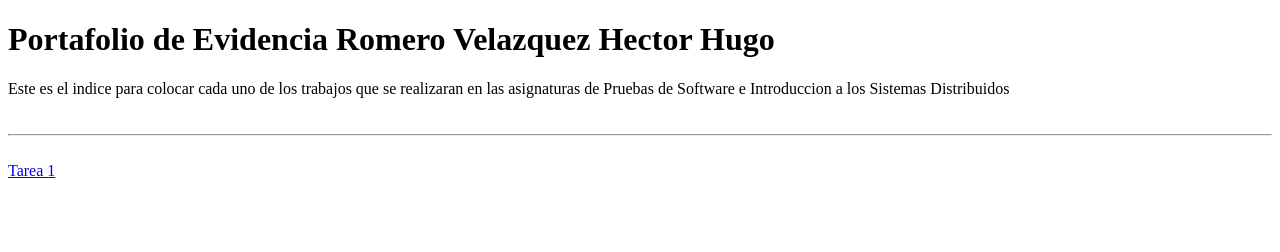
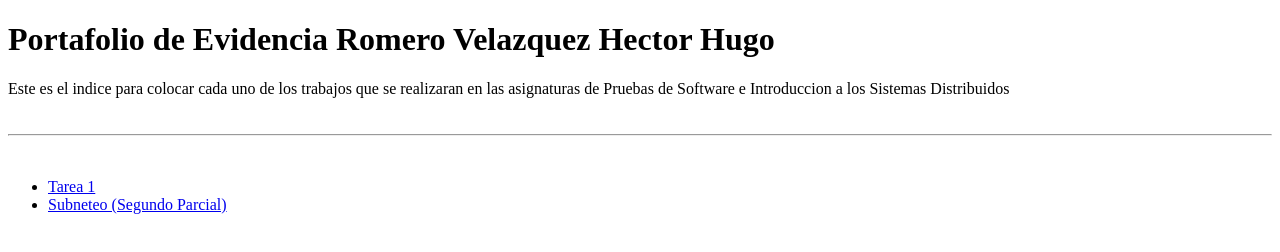
Before and after one commit to Hetor1709/2026-PS-ISD-ROMEROVELAZQUEZHECTORHUGO, a website: page index.html in a window 1280 px wide. Drawn offline with Linux system fonts and the light colour scheme.

Commit message:
correciones 1

```diff
--- a/index.html
+++ b/index.html
@@ -50,7 +50,10 @@
     </div>
 
     <hr><br>
-    <a href="./ISD Primer Parcial/tarea1.html">Tarea 1</a>
+    <ul>
+        <li><a href="./ISD/tarea1.html">Tarea 1</a></li>
+        <li><a href="./ISD/SegundoParcial/Subneteo/index.html">Subneteo (Segundo Parcial)</a></li>
+    </ul>
 </body>
 
 </html>
```
Also changed, not shown: ISD/SegundoParcial/Subneteo/index.html (+1 -0 lines), ISD/SegundoParcial/Subneteo/js/app.js (added, +7 -0 lines), ISD/tarea1.html (+1 -0 lines).
